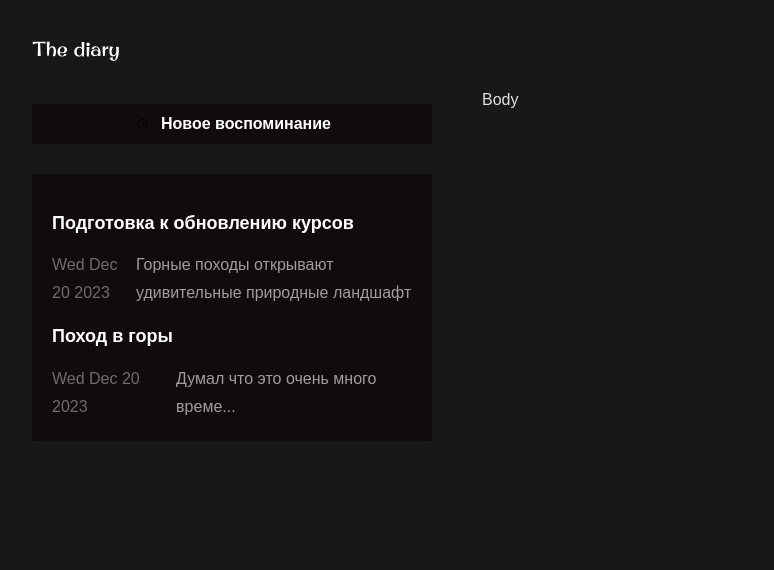
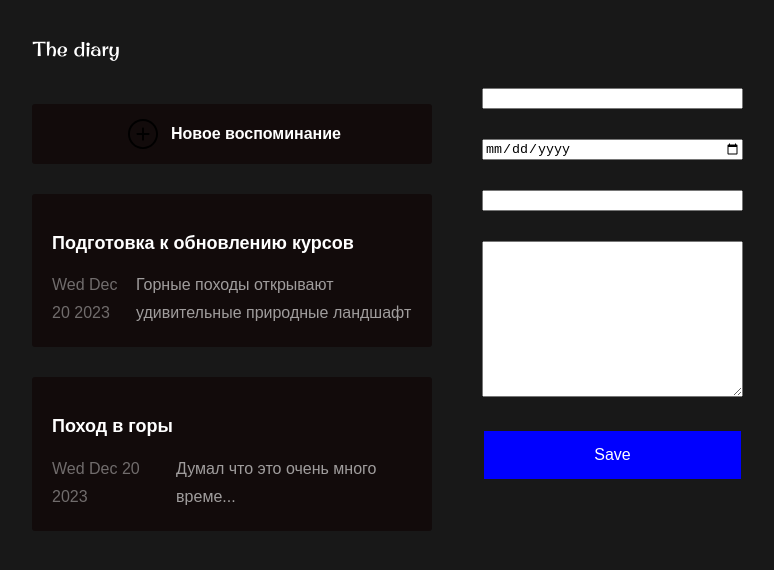
Before and after one commit to tolkunio/the-diary, a React (Vite) app: page / in a window 1280 px wide. Shown: the top 570 px of the page, without its empty margins (6-780 px from the left). Built offline with nearby package versions, Linux system fonts and the light colour scheme.

Commit message:
-добавила динамическое отображение данных

```diff
--- a/src/App.jsx
+++ b/src/App.jsx
@@ -6,9 +6,10 @@ import {CardList} from "./components/CardList/CardList";
 import {CardButton} from "./components/Card/CardButton/CardButton";
 import {Card} from "./components/Card/Card";
 import {CardAddButton} from "./components/CardAddButton/CardAddButton";
+import {CardForm} from "./components/CardForm/CardForm";
+import {useState} from "react";
 
-function App() {
-	const data = [
+const initialData = [
 	{
 		title: 'Подготовка к обновлению курсов ',
 		date: new Date(),
@@ -20,20 +21,31 @@ function App() {
 		text: 'Думал что это очень много време...'
 	}
 ];
+function App() {
+	const [cards,setCards]=useState(initialData);
+
+	const addCard=(card)=>{
+		setCards(oldItems => [...oldItems,{
+			text:card.text,
+			title:card.title,
+			date:new Date(card.date)
+		}]);
+	};
 	return (
 		<div className='app'>
 			<LeftPanel>
 				<Header/>
 				<CardAddButton/>
 				<CardList>
+					{cards.map(item=>(
 						<CardButton>
-						<Card title={data[0].title} date={data[0].date.toDateString()} text={data[0].text}/>
-						<Card title={data[1].title} date={data[1].date.toDateString()} text={data[1].text}/>
+							<Card title={item.title} text={item.text} date={item.date.toDateString()}/>
 						</CardButton>
+					))}
 				</CardList>
 			</LeftPanel>
 			<Body>
-				Body
+				<CardForm onAddCardHandler={addCard}/>
 			</Body>
 		</div>
 	);
--- a/src/components/Button/Button.jsx
+++ b/src/components/Button/Button.jsx
@@ -1,7 +1,6 @@
-export const Button = () => {
+import s from './Button.module.css';
+export const Button = ({text, onClick}) => {
 	return (
-		<div>
-
-		</div>
+		<button className={s.button} type={'submit'} onClick={onClick}>{text}</button>
 	);
 };
--- a/src/components/Button/Button.module.css
+++ b/src/components/Button/Button.module.css
@@ -0,0 +1,12 @@
+.button{
+    background-color: blue;
+    border: none;
+    color: white;
+    padding: 15px 32px;
+    text-align: center;
+    text-decoration: none;
+    display: inline-block;
+    font-size: 16px;
+    margin: 4px 2px;
+    cursor: pointer;
+}
--- a/src/components/CardAddButton/CardAddButton.jsx
+++ b/src/components/CardAddButton/CardAddButton.jsx
@@ -4,7 +4,7 @@ export const CardAddButton = () => {
 	return (
 		<div>
 			<CardButton classname={s.cardAdd}>
-				<img  className={s.plus} src={'/plus.svg'} alt={'logo'}/>
+				<img  className={s.plus} src={'/plus.svg'} alt={'plus'}/>
 				Новое воспоминание
 			</CardButton>
 		</div>
--- a/src/components/CardAddButton/CardAddButton.module.css
+++ b/src/components/CardAddButton/CardAddButton.module.css
@@ -10,6 +10,6 @@
     line-height: normal;
 }
 .plus{
-    width: 10px;
+    width: 30px;
     padding: 5px;
 }
--- /dev/null
+++ b/src/components/CardForm/CardForm.jsx
@@ -0,0 +1,22 @@
+import s from './CardForm.module.css';
+import {Button} from "../Button/Button";
+
+export const CardForm = ({onAddCardHandler}) => {
+
+	const addNote = (event) => {
+		event.preventDefault();
+		const formData = new FormData(event.target);
+		const formProps = Object.fromEntries(formData);
+		onAddCardHandler(formProps);
+	};
+
+	return (
+		<form className={s.cardForm} onSubmit={addNote}>
+			<input type={"text"} name={'title'}/>
+			<input type={"date"} name={'date'}/>
+			<input type={"text"}  name={'text'}/>
+			<textarea name={'post'} id={''} cols={'30'} rows={'10'}></textarea>
+			<Button text={'Save'} onClick={()=>{console.log('pressed');}}/>
+		</form>
+	);
+};
--- /dev/null
+++ b/src/components/CardForm/CardForm.module.css
@@ -0,0 +1,5 @@
+.cardForm{
+    display: flex;
+    flex-direction: column;
+    gap: 30px;
+}
```
Lines whose indentation alone changed are shown as unchanged.
